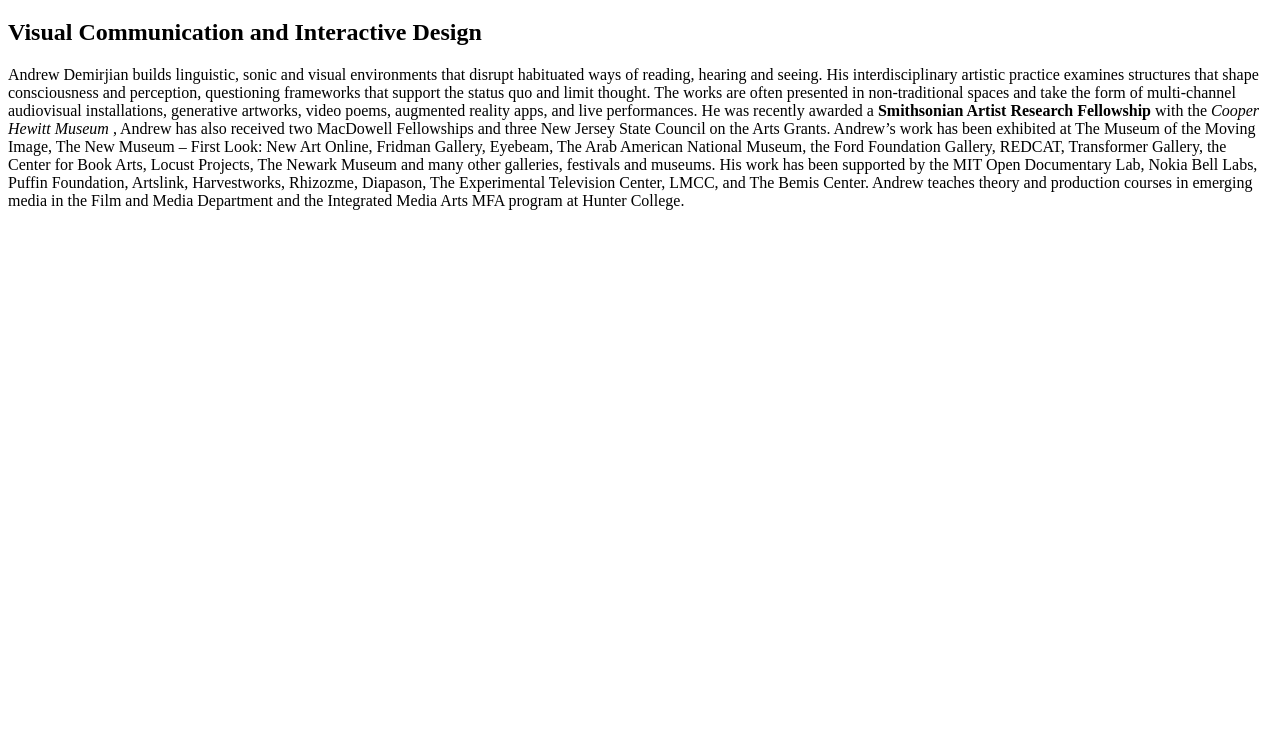
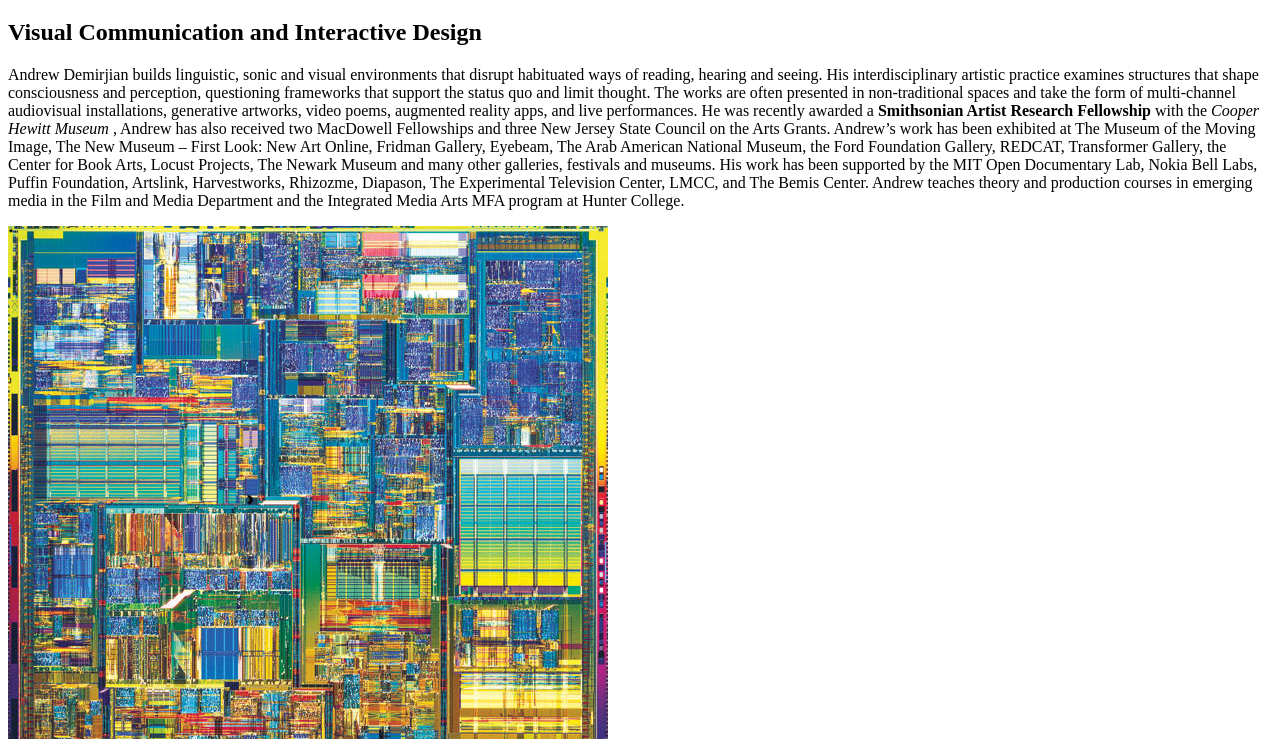
Before and after one commit to blausKinsky/medpl150, a plain HTML site: page index.html in a window 1280 px wide. Shown: the part 61-800 px from the top of the page. Drawn offline with Linux system fonts and the light colour scheme.

Commit message:
Update index.html

```diff
--- a/index.html
+++ b/index.html
@@ -20,7 +20,7 @@ He was recently awarded a  <strong>Smithsonian Artist Research Fellowship </stro
 </p>
 
 
-     <!-- <img src="PATH TO IMAGE" alt="WRITE ALTERNATIVE TEXT FOR IMAGE" /> -->
+     <img src="images/cool.jpg" alt="WRITE ALTERNATIVE TEXT FOR IMAGE" />
 
   </body>
 </html>
```
